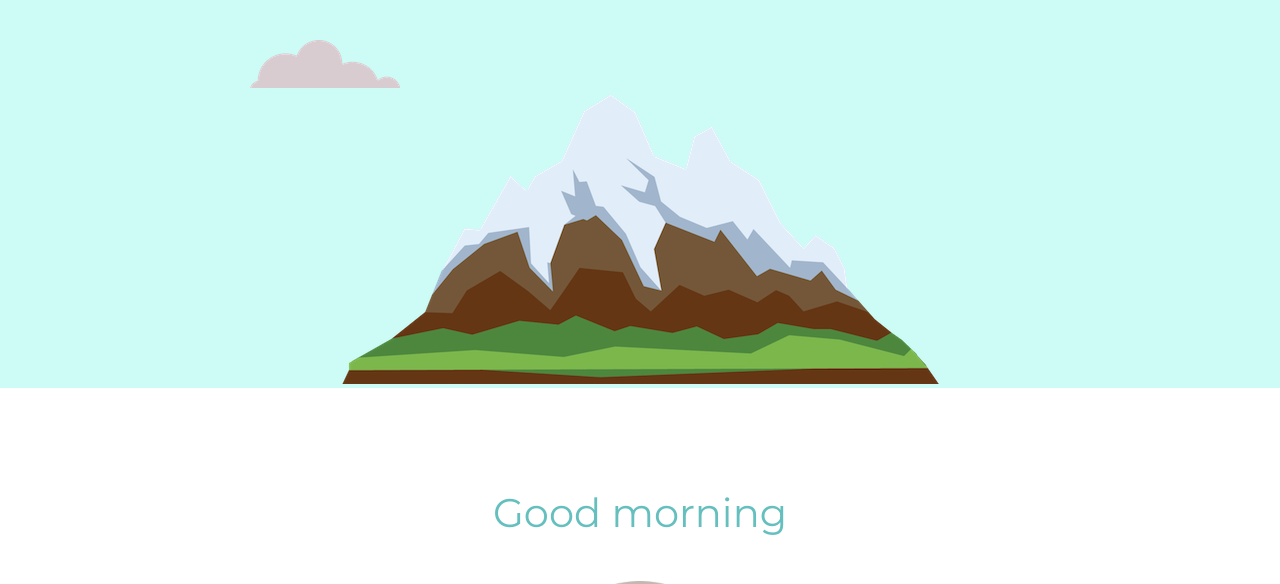
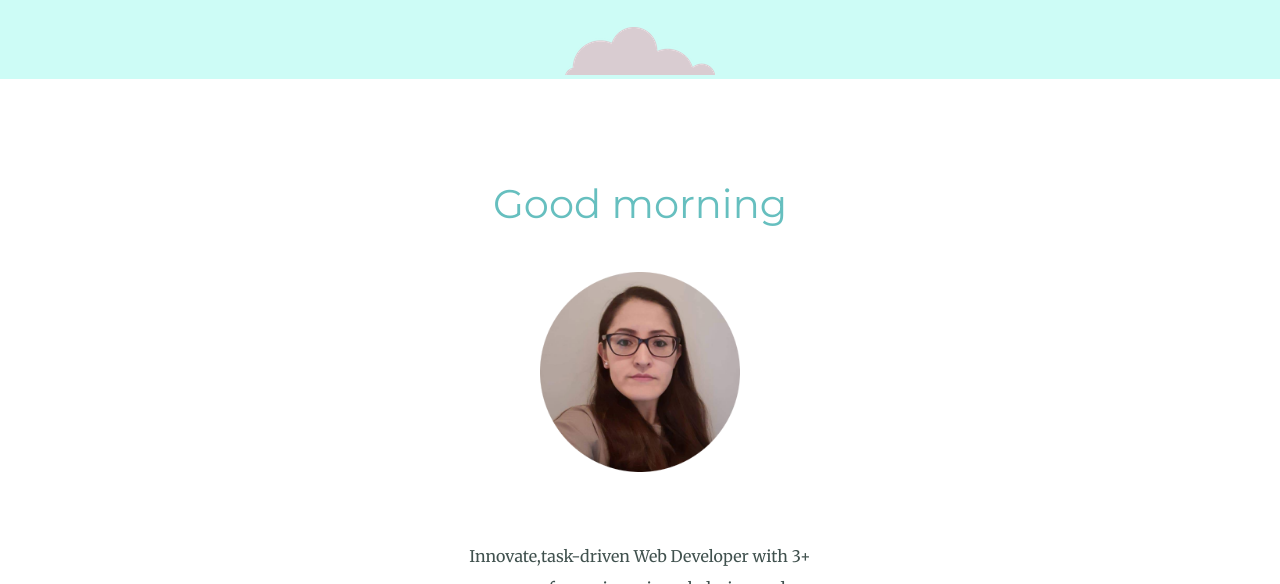
Before and after one commit to benin33/OZ, a plain HTML site: page index.html in a window 1280 px wide. Shown: the part 562-1146 px from the top of the page. Drawn offline with Linux system fonts and the light colour scheme.

Commit message:
Update index.html

```diff
--- a/index.html
+++ b/index.html
@@ -19,7 +19,7 @@
         <h2>A <span class="front-end">Frontend</span> Developer</h2>
         <img class="bottom-cloud" src="cloud.png" alt="cloud-img">
 
-        <img src="mountain.png" alt="mountain-img">
+        <img src="cloud.png" alt="">
     </div>
     <div class="middle-container">
         <div class="profile">
```
